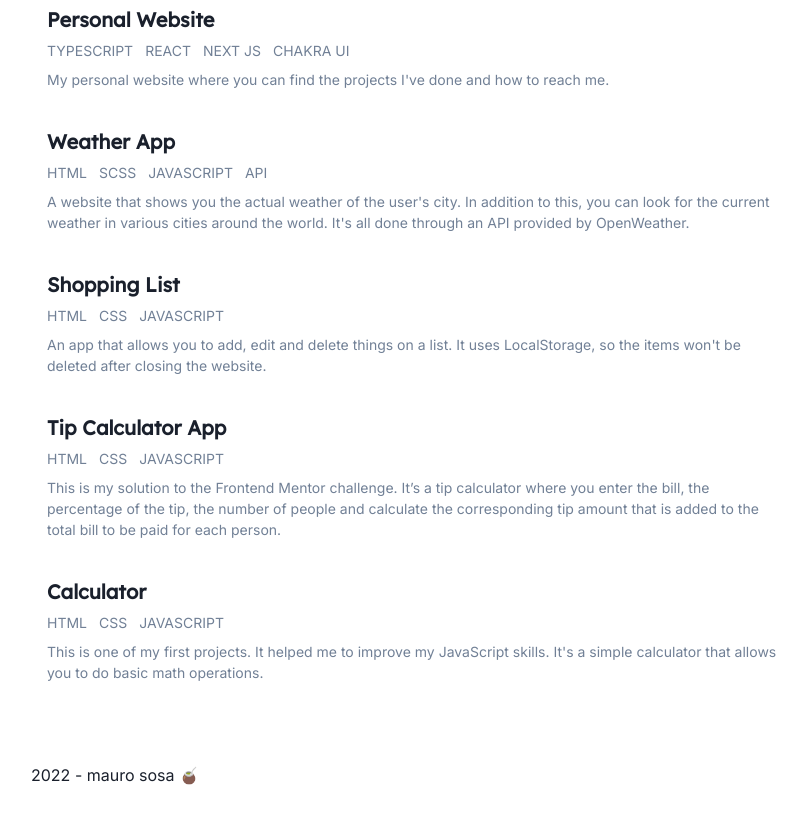
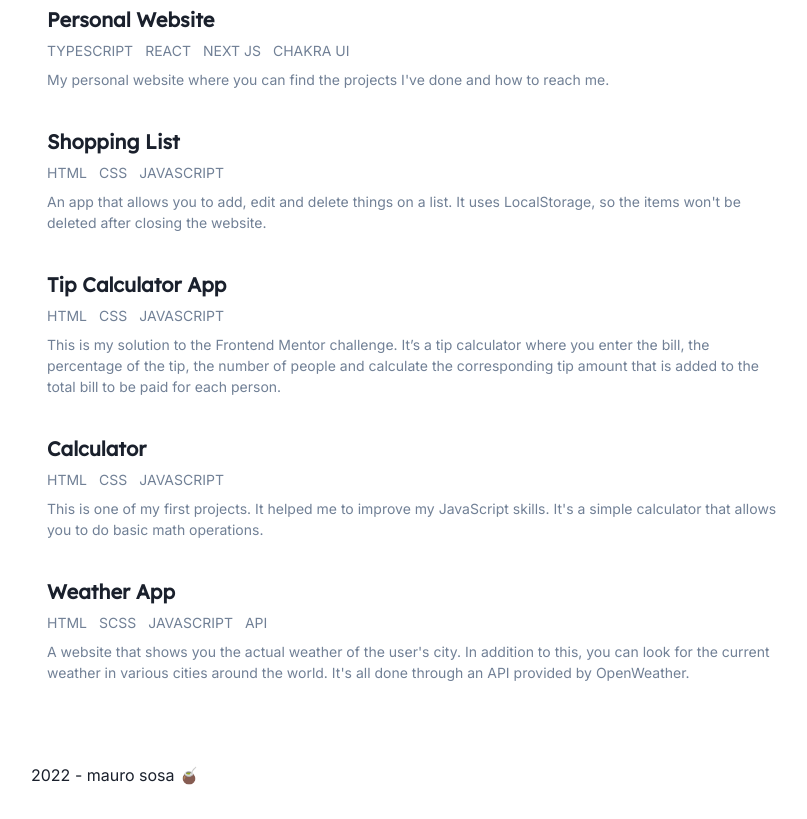
Before and after one commit to sosamauro/my-website, a Next.js app: page / in a window 1280 px wide. Shown: the part 440-1259 px from the top of the page, without its empty margins (225-1032 px from the left). Built offline with nearby package versions, Linux system fonts and the light colour scheme.

Commit message:
projects modified

```diff
--- a/src/components/constants.ts
+++ b/src/components/constants.ts
@@ -8,20 +8,12 @@ export const projects = [
     id: 0,
   },
   {
-    title: 'Weather App',
-    description:
-      "A website that shows you the actual weather of the user's city. In addition to this, you can look for the current weather in various cities around the world. It's all done through an API provided by OpenWeather.",
-    tags: ['html', 'scss', 'javascript', 'api'],
-    link: 'https://sosamauro.github.io/weather-app/',
-    id: 1,
-  },
-  {
     title: 'Shopping List',
     description:
       "An app that allows you to add, edit and delete things on a list. It uses LocalStorage, so the items won't be deleted after closing the website.",
     tags: ['html', 'css', 'javascript'],
     link: 'https://sosamauro.github.io/shopping-list/',
-    id: 2,
+    id: 1,
   },
   {
     title: 'Tip Calculator App',
@@ -29,7 +21,7 @@ export const projects = [
       'This is my solution to the Frontend Mentor challenge. It’s a tip calculator where you enter the bill, the percentage of the tip, the number of people and calculate the corresponding tip amount that is added to the total bill to be paid for each person.',
     tags: ['html', 'css', 'javascript'],
     link: 'https://sosamauro.github.io/tip-calculator-app/',
-    id: 3,
+    id: 2,
   },
   {
     title: 'Calculator',
@@ -37,21 +29,14 @@ export const projects = [
       "This is one of my first projects. It helped me to improve my JavaScript skills. It's a simple calculator that allows you to do basic math operations.",
     tags: ['html', 'css', 'javascript'],
     link: 'https://sosamauro.github.io/javascript-calculator/',
+    id: 3,
+  },
+  {
+    title: 'Weather App',
+    description:
+      "A website that shows you the actual weather of the user's city. In addition to this, you can look for the current weather in various cities around the world. It's all done through an API provided by OpenWeather.",
+    tags: ['html', 'scss', 'javascript', 'api'],
+    link: 'https://sosamauro.github.io/weather-app/',
     id: 4,
   },
 ];
-
-export const links = [
-  {
-    title: 'About',
-    link: '#',
-  },
-  {
-    title: 'Project',
-    link: '#',
-  },
-  {
-    title: 'Contact',
-    link: '#',
-  },
-];
```
